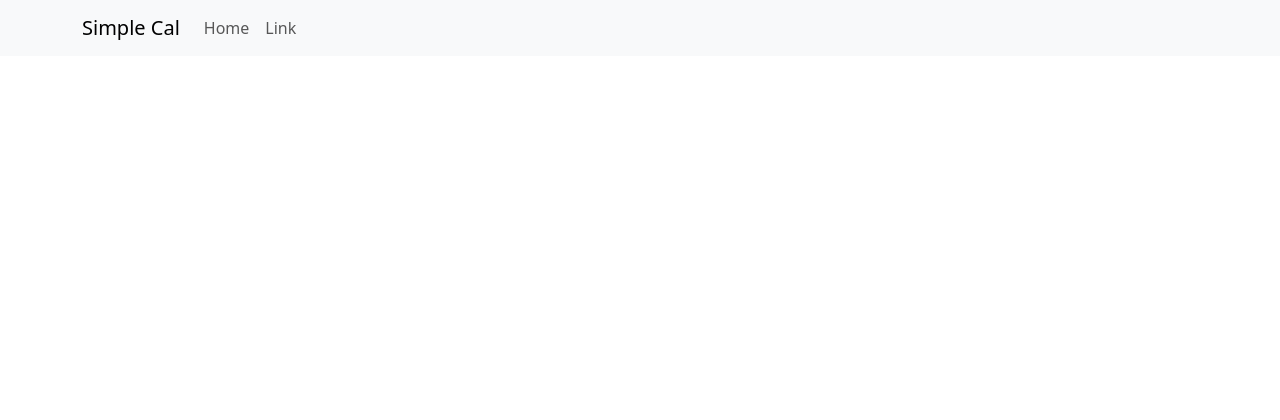
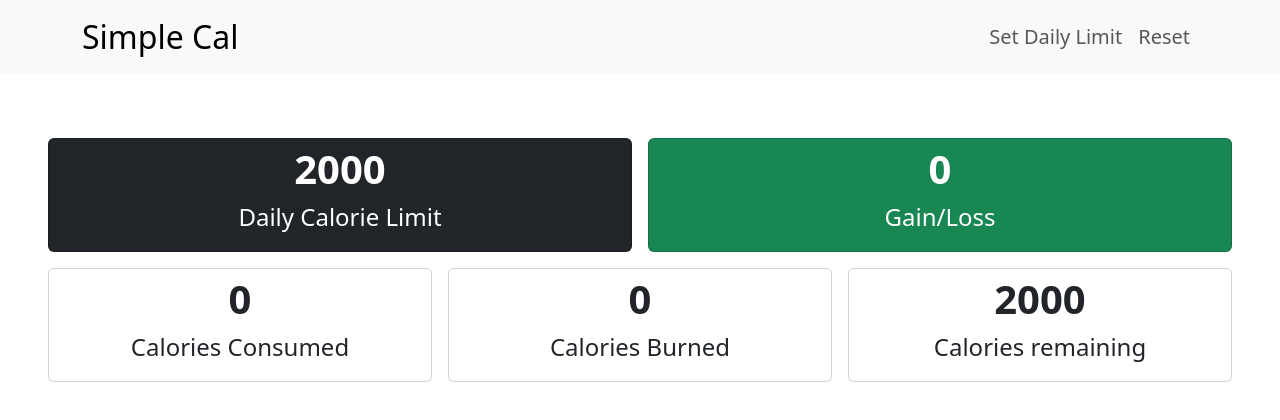
Before and after one commit to jordansbenjamin/SimpleCal_ReactProject, a React (Create React App) app: page / in a window 1280 px wide. Shown: the top 420 px of the page. Built offline with nearby package versions, Linux system fonts and the light colour scheme.

Commit message:
Implemented navbar and static components for displaying stats

```diff
--- a/src/App.js
+++ b/src/App.js
@@ -1,9 +1,11 @@
 import NavbarHeader from './components/Navbar';
+import DisplayStats from './components/Stats';
 
 export default function App() {
   return (
     <div>
       <NavbarHeader/>
+      <DisplayStats/>
     </div>
   );
 }
--- a/src/components/Navbar.jsx
+++ b/src/components/Navbar.jsx
@@ -1,18 +1,18 @@
 import Container from 'react-bootstrap/Container';
 import Nav from 'react-bootstrap/Nav';
 import Navbar from 'react-bootstrap/Navbar';
-import NavDropdown from 'react-bootstrap/NavDropdown';
+// import NavDropdown from 'react-bootstrap/NavDropdown';
 
 export default function NavbarHeader() {
   return (
     <Navbar expand="lg" className="bg-body-tertiary">
       <Container>
-        <Navbar.Brand href="#home">Simple Cal</Navbar.Brand>
+        <Navbar.Brand href="#home" className='fs-2'>Simple Cal</Navbar.Brand>
         <Navbar.Toggle aria-controls="basic-navbar-nav" />
         <Navbar.Collapse id="basic-navbar-nav">
-          <Nav className="me-auto">
-            <Nav.Link href="#home">Home</Nav.Link>
-            <Nav.Link href="#link">Link</Nav.Link>
+          <Nav className="ms-auto">
+            <Nav.Link href="#home" className='fs-5'>Set Daily Limit</Nav.Link>
+            <Nav.Link href="#link" className='fs-5'>Reset</Nav.Link>
             {/* <NavDropdown title="Dropdown" id="basic-nav-dropdown">
               <NavDropdown.Item href="#action/3.1">Action</NavDropdown.Item>
               <NavDropdown.Item href="#action/3.2">
--- /dev/null
+++ b/src/components/Stats.jsx
@@ -0,0 +1,26 @@
+export default function DisplayStats() {
+	return (
+		<div className="my-5 px-5">
+			<div className="row g-3 my-3 text-center">
+				<Stat type="Daily Calorie Limit" amount={2000} containerClass='col-md-6' statClass='bg-dark text-white'/>
+				<Stat type="Gain/Loss" amount={0} containerClass='col-md-6' statClass='bg-success text-white'/>
+			</div>
+            <div className="row g-3 text-center">
+				<Stat type="Calories Consumed" amount={0} containerClass='col-md-4'/>
+				<Stat type="Calories Burned" amount={0} containerClass='col-md-4'/>
+				<Stat type="Calories remaining" amount={2000} containerClass='col-md-4'/>
+            </div>
+		</div>
+	);
+}
+
+function Stat({ type, amount, containerClass, statClass }) {
+	return (
+		<div className={containerClass}>
+			<div className={`card ${statClass}`}>
+				<div className="fs-1 fw-bold">{amount}</div>
+				<p className="fs-4">{type}</p>
+			</div>
+		</div>
+	);
+}
```
